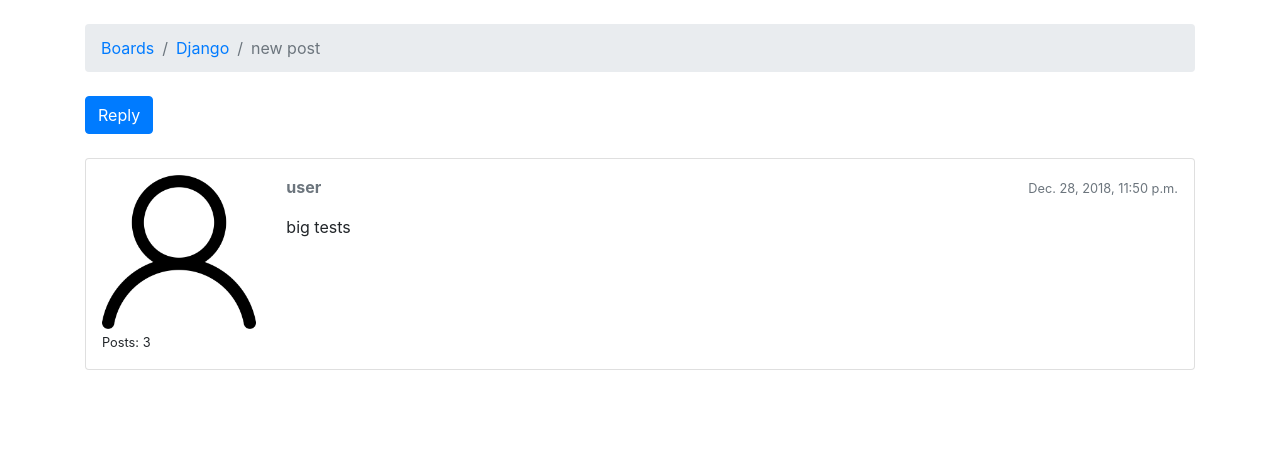
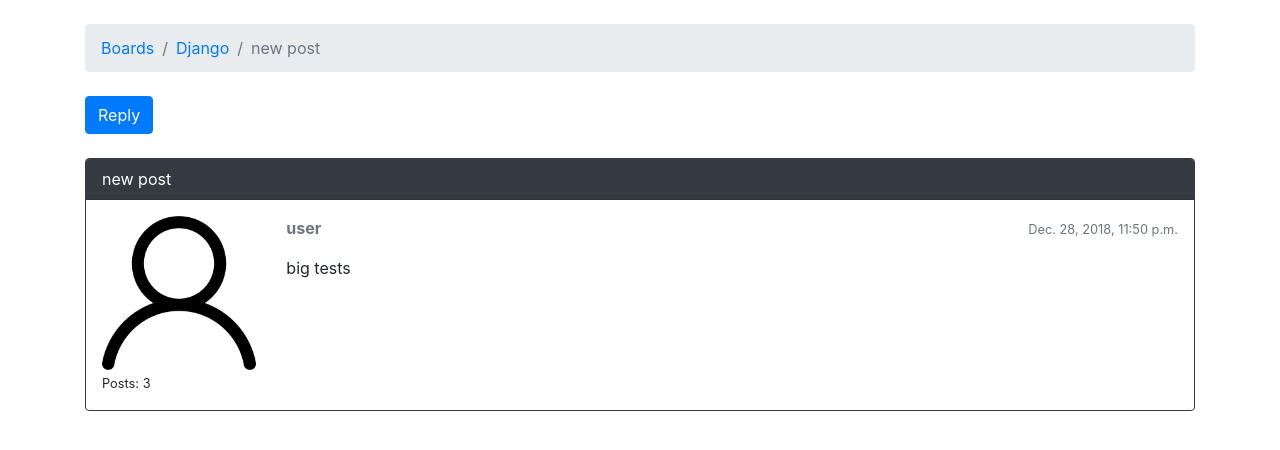
Before and after one commit to SashaPatsel/django-practice, a Django app: page /boards/1/topics/1/ in a window 1280 px wide. Shown: the part 56-506 px from the top of the page. Run offline with Django 3.2, Linux system fonts and the light colour scheme; data comes from the database, SQL or seed files in the repository; some libraries are stand-ins or nearby versions; some web fonts are replaced.

Commit message:
diffent styling for op and replies

```diff
--- a/myproject/templates/topic_posts.html
+++ b/myproject/templates/topic_posts.html
@@ -17,7 +17,10 @@
 </div>
 
 {% for post in topic.posts.all %}
-    <div class="card mb-2">
+<div class="card mb-2 {% if forloop.first %}border-dark{% endif %}">
+    {% if forloop.first %}
+    <div class="card-header text-white bg-dark py-2 px-3">{{ topic.subject }}</div>
+    {% endif %}
     <div class="card-body p-3">
         <div class="row">
             <div class="col-2">
```
Lines whose indentation alone changed are shown as unchanged.
